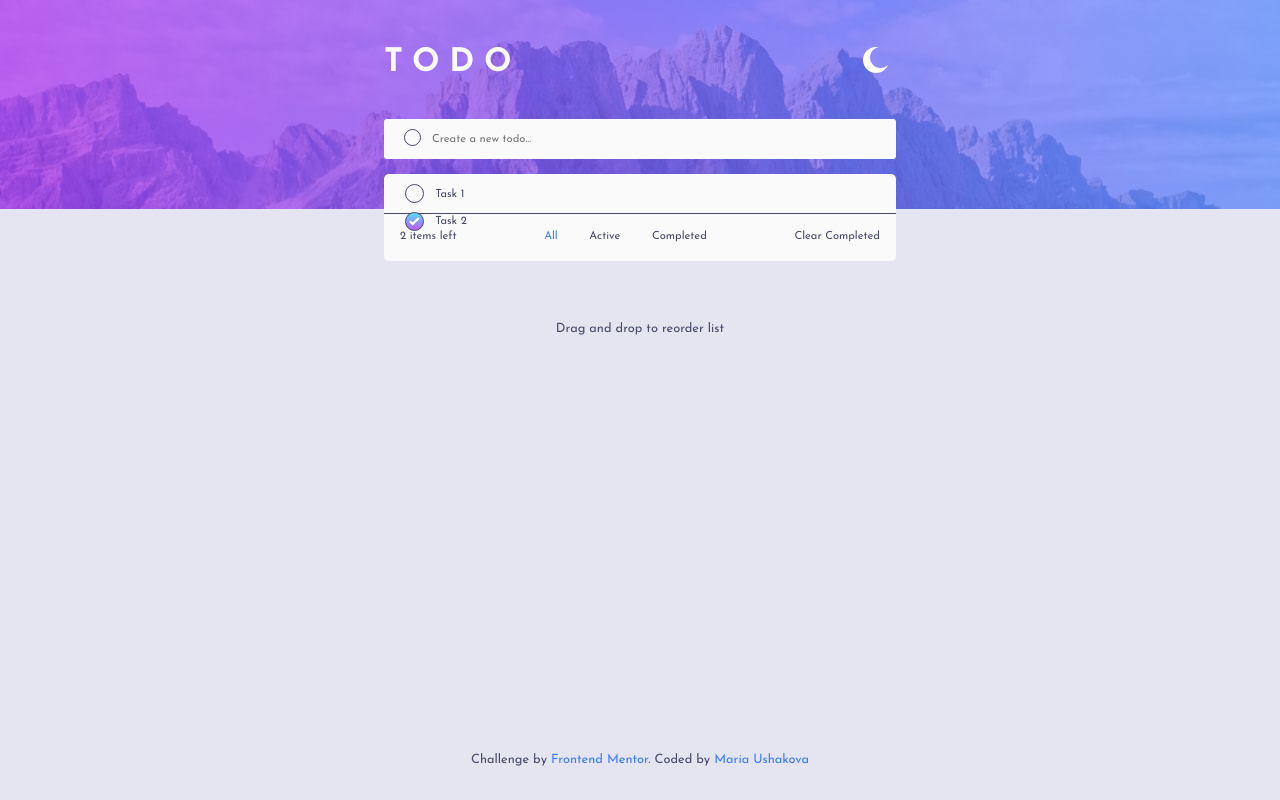
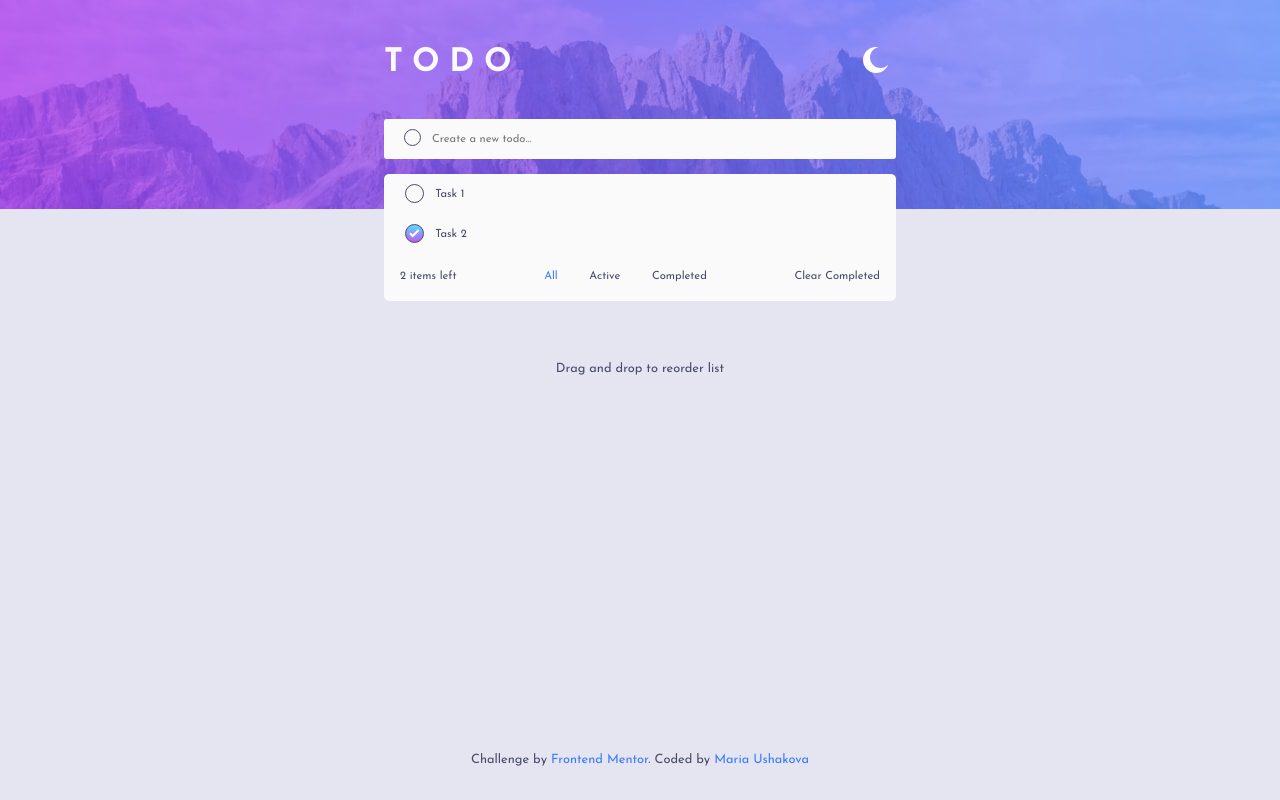
Before and after one commit to Mariia22/todo-react, a React (Create React App) app: page / in a window 1280 px wide. Built offline with nearby package versions, Linux system fonts and the light colour scheme.

Commit message:
add drag-n-drop library

```diff
--- a/src/components/Todo/Todo.tsx
+++ b/src/components/Todo/Todo.tsx
@@ -1,16 +1,14 @@
 import React, { ChangeEvent } from 'react';
 import { useActions } from '../../hooks/useActions';
 import style from './Todo.module.scss';
-import { Draggable } from 'react-beautiful-dnd';
 import { useTheme } from '../../hooks/Theme.context';
 
 interface Props {
   id: number
   checked: boolean,
   text: string,
-  index: number
 }
-export const Todo: React.FC<Props> = ({ checked, text, id, index }) => {
+export const Todo: React.FC<Props> = ({ checked, text, id }) => {
   const { theme } = useTheme();
   const { ToggleTodoAction } = useActions();
 
@@ -19,13 +17,9 @@ export const Todo: React.FC<Props> = ({ checked, text, id, index }) => {
   }
 
   return (
-    <Draggable draggableId={'1'} index={index}>
-      {provided => (
-        <label className={style.todoCheckBox} ref={provided.innerRef} {...provided.draggableProps} {...provided.dragHandleProps}>
-          <input className={style.todoInput} checked={checked} type='checkbox' onChange={handleChangeCheckbox} value={id} />
-          <span className={style.todoText}>{text}</span>
-        </label>
-      )}
-    </Draggable>
+    <label className={style.todoCheckBox}>
+      <input className={style.todoInput} checked={checked} type='checkbox' onChange={handleChangeCheckbox} value={id} />
+      <span className={style.todoText}>{text}</span>
+    </label>
   )
 }
--- a/src/components/TodoList/TodoList.module.scss
+++ b/src/components/TodoList/TodoList.module.scss
@@ -16,7 +16,6 @@
   width: 100%;
   height: 40px;
   color: $very-dark-grayish-blue;
-  border-bottom: 1px solid $very-dark-grayish-blue;
   font-size: .7rem;
   padding-left: 1.3rem;
   cursor:grab;
@@ -31,6 +30,7 @@
   border-bottom-left-radius: 5px;
   border-bottom-right-radius: 5px;
   margin-bottom: 3rem;
+  padding-top: 3rem;
   padding: 1rem;
 }
 .todo_total_items{
@@ -53,3 +53,16 @@
   font-weight: bold;
   padding: 0 .8rem;
 }
+.todo_total_sort_item{
+  font-family: "Josefin Sans", sans-serif;
+  font-size: 0.7rem;
+  color: $very-dark-grayish-blue;
+  border: none;
+  outline: none;
+  background-color: transparent;
+  cursor: pointer;
+  }
+  .todo_total_sort_item_active{
+    @extend .todo_total_sort_item;
+    color: $bright-blue;
+  }
--- a/src/components/TodoList/TodoList.tsx
+++ b/src/components/TodoList/TodoList.tsx
@@ -1,6 +1,6 @@
-import React, { useState } from 'react';
+import React, { MouseEventHandler, SyntheticEvent, useState } from 'react';
 import { useTheme } from '../../hooks/Theme.context';
-import { DragDropContext, Droppable } from 'react-beautiful-dnd';
+import { DragDropContext, Droppable, Draggable } from 'react-beautiful-dnd';
 import style from './TodoList.module.scss';
 import { useSelector } from 'react-redux';
 import { useTypedSelector } from '../../hooks/useTypedSelector';
@@ -10,44 +10,83 @@ import { useActions } from '../../hooks/useActions';
 import { FilterConst, TodoState, TodoType } from '../../types/todo';
 import { Filter } from '../Filter/Filter';
 
+
 export const TodoList: React.FC = () => {
   const { theme } = useTheme();
   const { todos } = useTypedSelector(state => state.todo);
   const { ClearAllTodoAction } = useActions();
+  const [items, setItems] = useState<Array<TodoType>>(todos);
+  //TODO: change class button after press
+  //const className = active === false ? style.todo_total_sort_item : style.todo_total_sort_item_active
 
   function deleteAllCompletedTodo() {
     ClearAllTodoAction();
   }
-  const onDragEnd = () => {
-    //jfijfjfi
+
+  //TODO: add filter reducer
+  function setFilter(e: React.MouseEvent<HTMLButtonElement>) {
+    const newItems = getTodoByFilter(todos, String(e.currentTarget.value))
+    setItems(newItems)
+  }
+
+  const getTodoByFilter = (array: Array<TodoType>, filterParam: string): Array<TodoType> => {
+    switch (filterParam) {
+      case 'ALL':
+        return array
+      case 'COMPLETED':
+        return array.filter((todo: any) => todo.checked)
+      case 'ACTIVE':
+        return array.filter((todo: any) => !todo.checked)
+      default: return array
+    }
+  }
+
+  //TODO add reducer to update state after drag\drop
+  const onDragEnd = (result: any) => {
+    const newItems = Array.from(items);
+    const [removed] = newItems.splice(result.source.index, 1);
+    newItems.splice(result.destination.index, 0, removed);
+    setItems(newItems)
   }
   return (
     < >
       <DragDropContext onDragEnd={onDragEnd}>
-        <Droppable droppableId={'1'}>
-          {provided => (
-            <ul style={{ ...theme } as React.CSSProperties} className={style.list}>
-              <div
+        <Droppable droppableId="droppable" >
+          {(provided) => (
+            <ul
               {...provided.droppableProps}
               ref={provided.innerRef}
-                style={{ ...theme } as React.CSSProperties}
+              style={{ ...theme } as React.CSSProperties} className={style.list}
+            >
+              {todos.map((todo, index) => (
+                <Draggable key={todo.id} index={index} draggableId={String(todo.id)}>
+                  {(provided) => (
+                    <li
+                      ref={provided.innerRef}
+                      {...provided.draggableProps}
+                      {...provided.dragHandleProps}
                       className={style.todo}
                     >
-                {todos.map((todo, index) => (
-                  <Todo text={todo.text} checked={todo.checked} id={todo.id} index={index} />
+                      <Todo checked={todo.checked} text={todo.text} id={todo.id} />
+                    </li>
+                  )}
+                </Draggable>
               ))}
               {provided.placeholder}
-              </div>
-            </ul>)}
+            </ul>
+          )}
         </Droppable>
       </DragDropContext>
       <div style={{ ...theme } as React.CSSProperties} className={style.todo_total}>
         <div className={style.todo_total_items}>{todos.length} items left</div>
         <div className={style.todo_total_completed} onClick={deleteAllCompletedTodo}>Clear Completed</div>
         <div className={style.todo_total_sort}>
-          <Filter activeProperty={true} name={'All'} value={'ALL'} />
-          <Filter activeProperty={false} name={'Active'} value={'ACTIVE'} />
-          <Filter activeProperty={false} name={'Completed'} value={'COMPLETED'} />
+          <button className={style.todo_total_sort_item_active}
+            value='ALL' onClick={setFilter}>All</button>
+          <button className={style.todo_total_sort_item}
+            value='ACTIVE' onClick={setFilter}>Active</button>
+          <button className={style.todo_total_sort_item}
+            value='COMPLETED' onClick={setFilter}>Completed</button>
         </div>
       </div>
     </>
```
Also changed, not shown: src/components/Filter/Filter.tsx (+7 -0 lines). Lines whose indentation alone changed are shown as unchanged.
